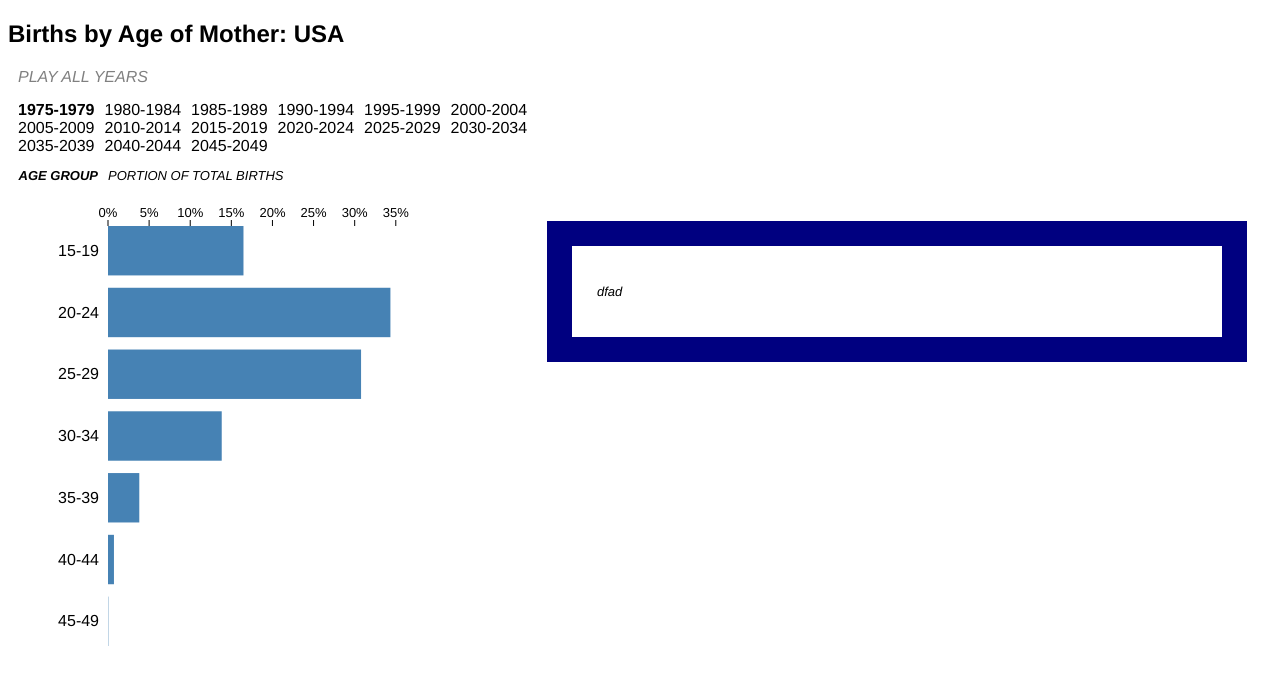
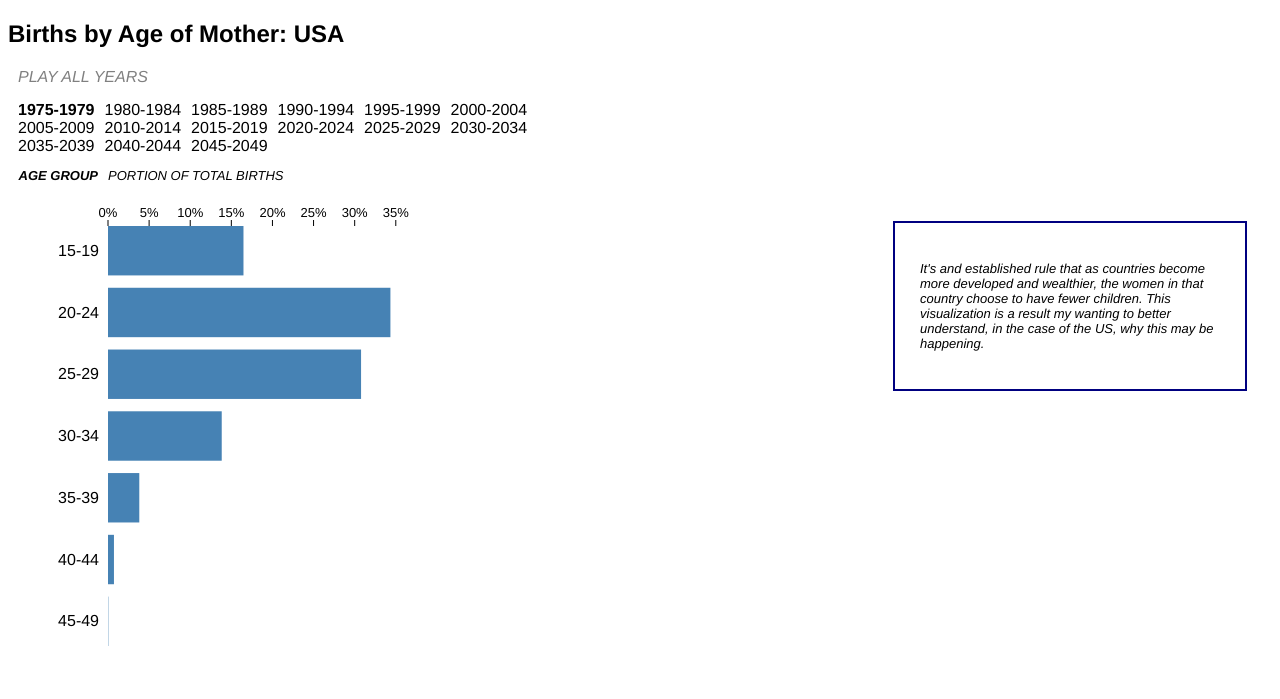
Before and after one commit to datalord123/VisualizationProject, a plain HTML site: page index.html in a window 1280 px wide. Drawn offline with nearby package versions, Linux system fonts and the light colour scheme.

Commit message:
Selected logic WIP

```diff
--- a/index.html
+++ b/index.html
@@ -43,9 +43,9 @@
 
    		 .explanation { font-size: 13px;
    		 			  font-style: italic;
-   		 			  width:600px;
+   		 			  width:300px;
    		 			  padding:25px;
-   		 			  border: 25px solid navy;
+   		 			  border: 2px solid navy;
    		 			  margin:25px;
    		 			  float:right;
    		 			  position:relative;}
@@ -89,7 +89,7 @@
 		   var xAxis = d3.svg.axis()
 		    			.scale(x)
 		    			.orient("top")
-		    			.ticks(8,'%');
+		    			.ticks(10,'%');
 
 		   var yAxis = d3.svg.axis()
 		   				 .scale(y)
@@ -153,7 +153,7 @@
 		   var Detail=body.append("div")
 		   		.attr("class","explanation")
 		   		.append('p')
-		   			.text('dfad')
+		   			.html("It's and established rule that as countries become more developed and wealthier, the women in that country choose to have fewer children. This visualization is a result my wanting to better understand, in the case of the US, why this may be happening.")
 
 			var playInterval;
  			//Load the datafile, all code beyond this should be tied to data
@@ -188,8 +188,10 @@
 		   		.call(yAxis)
 		   		.attr('class','y axis')
 
-		   	//Set up event handler on buttons
 		   	buttons.on('click',function(d){
+		   	///	if (d=='2045-2049') //Test Version
+		   	///		Detail.html('So we can see that since 1975...') ///Test Version
+
 		   		update(d);
 		   		clearInterval(playInterval);}); //Enable Stop functionality
 
```
